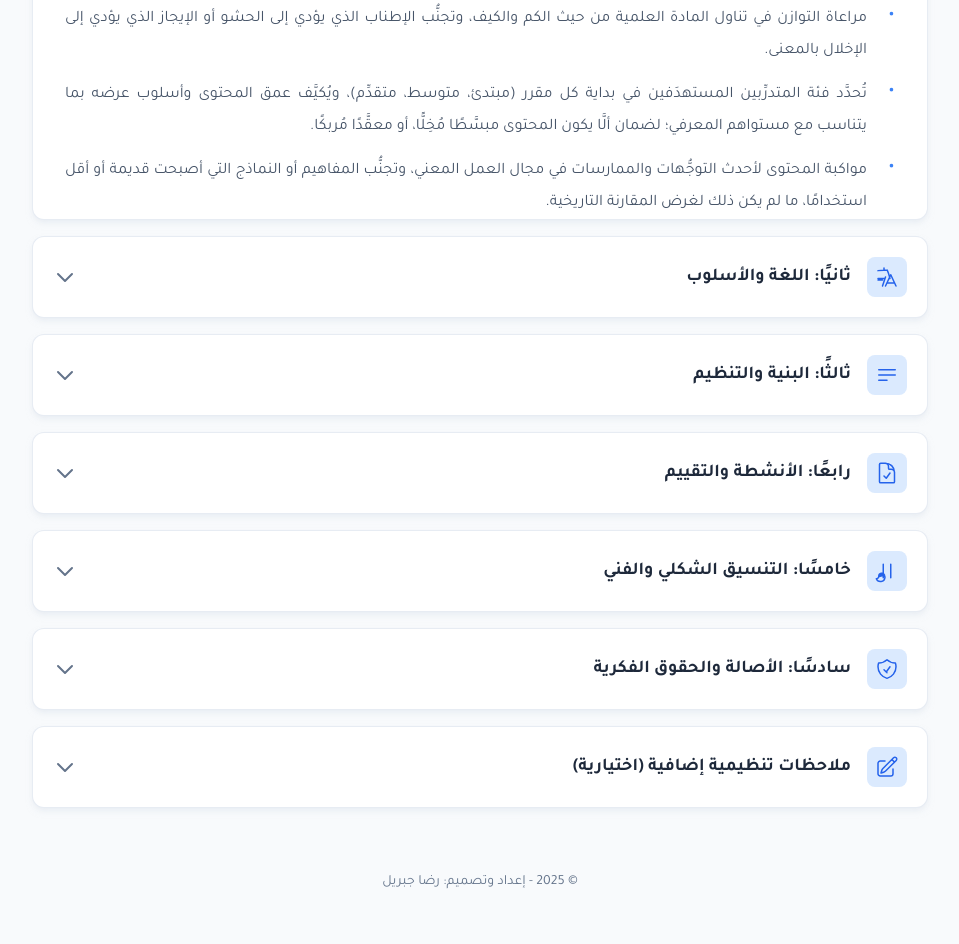
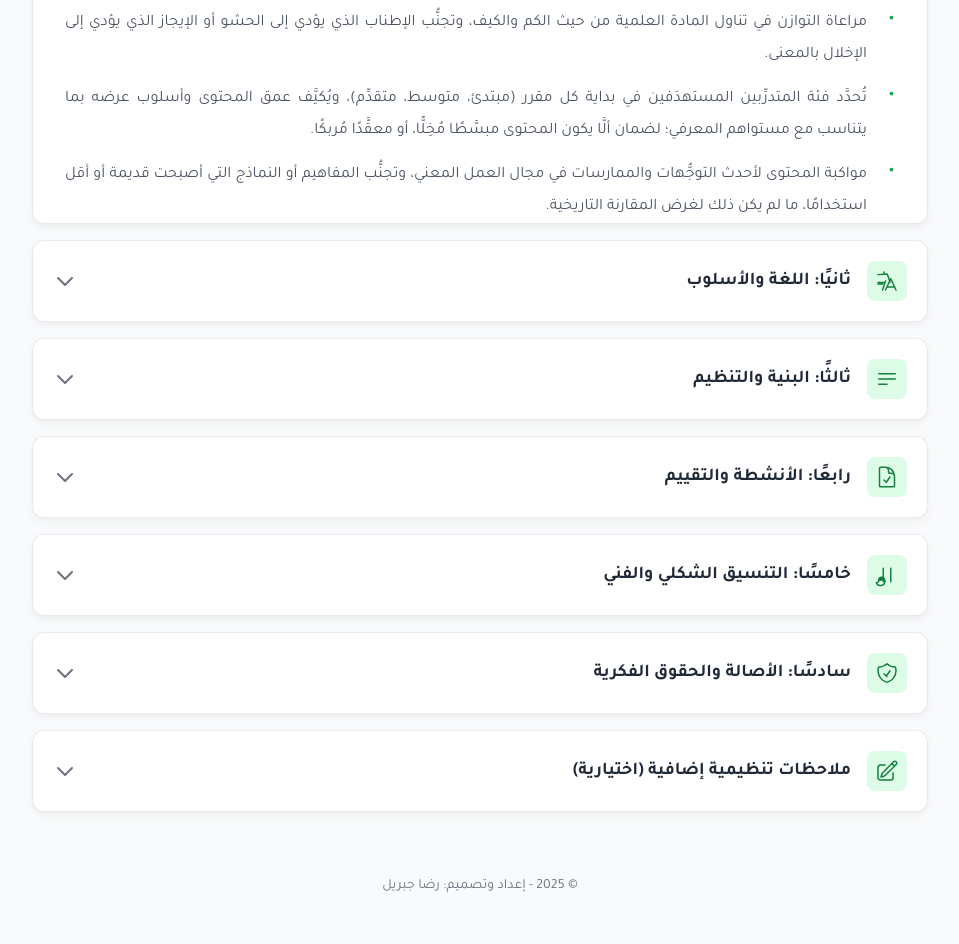
Before and after one commit to Reda-Jebril/Guidelines, a plain HTML site: page index.html in a window 1280 px wide. Shown: the part 553-1497 px from the top of the page, without its empty margins (160-1119 px from the left). Drawn offline with nearby package versions, Linux system fonts and the light colour scheme.

Commit message:
Update index.html

```diff
--- a/index.html
+++ b/index.html
@@ -18,7 +18,7 @@
         body {
             font-family: 'Tajawal', sans-serif;
             direction: rtl;
-            background-color: #f8fafc; /* slate-50 */
+            background-color: #f9fafb; /* gray-50 */
         }
 
         /* Smooth transition for accordion content */
@@ -40,7 +40,12 @@
         /* Justify text within the lists */
         .accordion-content ul li {
             text-align: justify;
-            hyphens: auto; /* Improve justification */
+        }
+
+        /* Paragraph justification and indentation */
+        .intro-paragraph {
+            text-align: justify;
+            text-indent: 2em; /* First-line indent */
         }
 
         /* Custom list bullets */
@@ -58,20 +63,20 @@
             position: absolute;
             right: 0;
             top: 1px;
-            color: #3b82f6; /* blue-500 */
+            color: #16a34a; /* green-600 */
             font-size: 1.5rem;
             line-height: 1.5rem;
         }
     </style>
 </head>
-<body class="text-slate-800">
+<body class="text-gray-800">
 
     <div class="container mx-auto px-4 py-8 md:py-12">
 
         <!-- Header Section -->
         <header class="text-center mb-12">
-            <h1 class="text-4xl md:text-5xl font-bold text-slate-900 mb-3">مقترح لمعايير إعداد المادة العلمية</h1>
-            <p class="text-lg text-slate-600 max-w-4xl mx-auto leading-relaxed">
+            <h1 class="text-4xl md:text-5xl font-bold text-green-900 mb-4">مقترح لمعايير إعداد المادة العلمية</h1>
+            <p class="intro-paragraph text-lg text-gray-600 max-w-4xl mx-auto leading-relaxed">
                 فيما يلي مجموعة من المعايير التي يجب على مؤلف المادة العلمية الالتزام بها، لضمان جودة المحتوى وفاعليته في تحقيق الأهداف التدريبية للمواد المؤلَّفة.
             </p>
         </header>
@@ -80,18 +85,18 @@
         <div id="accordion-container" class="max-w-4xl mx-auto space-y-4">
 
             <!-- Accordion Item 1: Methodology and Content -->
-            <div class="accordion-item bg-white border border-slate-200/80 rounded-xl shadow-md shadow-slate-200/50 overflow-hidden transition-all duration-300">
-                <button class="accordion-button w-full flex justify-between items-center text-right p-5 font-bold text-lg text-slate-800 hover:bg-slate-50 focus:outline-none transition-colors duration-300">
+            <div class="accordion-item bg-white border border-gray-200/80 rounded-xl shadow-md shadow-gray-200/50 overflow-hidden transition-all duration-300">
+                <button class="accordion-button w-full flex justify-between items-center text-right p-5 font-bold text-lg text-gray-800 hover:bg-gray-50 focus:outline-none transition-colors duration-300">
                     <span class="flex items-center gap-4">
-                        <div class="bg-blue-100 text-blue-600 p-2 rounded-lg">
+                        <div class="bg-green-100 text-green-700 p-2 rounded-lg">
                             <svg xmlns="http://www.w3.org/2000/svg" fill="none" viewBox="0 0 24 24" stroke-width="1.5" stroke="currentColor" class="w-6 h-6"><path stroke-linecap="round" stroke-linejoin="round" d="M12 6.042A8.967 8.967 0 006 3.75c-1.052 0-2.062.18-3 .512v14.25A8.987 8.987 0 016 18c2.305 0 4.408.867 6 2.292m0-14.25a8.966 8.966 0 016-2.292c1.052 0 2.062.18 3 .512v14.25A8.987 8.987 0 0018 18a8.967 8.967 0 00-6 2.292m0-14.25v14.25" /></svg>
                         </div>
                         أولًا: المنهجية العلمية والمحتوى
                     </span>
-                    <svg class="chevron-icon w-6 h-6 text-slate-500" fill="none" stroke="currentColor" viewBox="0 0 24 24" xmlns="http://www.w3.org/2000/svg"><path stroke-linecap="round" stroke-linejoin="round" stroke-width="2" d="M19 9l-7 7-7-7"></path></svg>
+                    <svg class="chevron-icon w-6 h-6 text-gray-500" fill="none" stroke="currentColor" viewBox="0 0 24 24" xmlns="http://www.w3.org/2000/svg"><path stroke-linecap="round" stroke-linejoin="round" stroke-width="2" d="M19 9l-7 7-7-7"></path></svg>
                 </button>
                 <div class="accordion-content">
-                    <ul class="custom-list text-slate-600 space-y-3 py-5 leading-loose">
+                    <ul class="custom-list text-gray-600 space-y-3 py-5 leading-loose">
                         <li>الاعتماد على مصادر موثوقة ومحدثة (عربية وأجنبية)، مع توثيقها وفق المنهجية المعتمدة.</li>
                         <li>عرض المفاهيم الإستراتيجية بدقة، وبلغة فصيحة واضحة بعيدة عن الترجمة الحرفية.</li>
                         <li>تضمين أمثلة تطبيقية واقعية (محلية أو عالمية) لدعم الفهم العملي.</li>
@@ -105,18 +110,18 @@
             </div>
 
             <!-- Accordion Item 2: Language and Style -->
-            <div class="accordion-item bg-white border border-slate-200/80 rounded-xl shadow-md shadow-slate-200/50 overflow-hidden transition-all duration-300">
-                <button class="accordion-button w-full flex justify-between items-center text-right p-5 font-bold text-lg text-slate-800 hover:bg-slate-50 focus:outline-none transition-colors duration-300">
+            <div class="accordion-item bg-white border border-gray-200/80 rounded-xl shadow-md shadow-gray-200/50 overflow-hidden transition-all duration-300">
+                <button class="accordion-button w-full flex justify-between items-center text-right p-5 font-bold text-lg text-gray-800 hover:bg-gray-50 focus:outline-none transition-colors duration-300">
                      <span class="flex items-center gap-4">
-                        <div class="bg-blue-100 text-blue-600 p-2 rounded-lg">
+                        <div class="bg-green-100 text-green-700 p-2 rounded-lg">
                            <svg xmlns="http://www.w3.org/2000/svg" fill="none" viewBox="0 0 24 24" stroke-width="1.5" stroke="currentColor" class="w-6 h-6"><path stroke-linecap="round" stroke-linejoin="round" d="M10.5 21l5.25-11.25L21 21m-9-3h7.5M3 5.621a48.474 48.474 0 016-.371m0 0c1.12 0 2.233.038 3.334.114M9 5.25V3m3.334 2.364C13.18 7.061 14.1 10.032 15 13.5M9 13.5H3M7.5 21l3-9M3 15h4.5" /></svg>
                         </div>
                         ثانيًا: اللغة والأسلوب
                     </span>
-                    <svg class="chevron-icon w-6 h-6 text-slate-500" fill="none" stroke="currentColor" viewBox="0 0 24 24" xmlns="http://www.w3.org/2000/svg"><path stroke-linecap="round" stroke-linejoin="round" stroke-width="2" d="M19 9l-7 7-7-7"></path></svg>
+                    <svg class="chevron-icon w-6 h-6 text-gray-500" fill="none" stroke="currentColor" viewBox="0 0 24 24" xmlns="http://www.w3.org/2000/svg"><path stroke-linecap="round" stroke-linejoin="round" stroke-width="2" d="M19 9l-7 7-7-7"></path></svg>
                 </button>
                 <div class="accordion-content">
-                    <ul class="custom-list text-slate-600 space-y-3 py-5 leading-loose">
+                    <ul class="custom-list text-gray-600 space-y-3 py-5 leading-loose">
                         <li>الكتابة بلغة عربية فصيحة ومباشرة، وتجنُّب العامية أو التعبيرات الركيكة أو الحشو أو الترجمة السيئة.</li>
                         <li>تحديد نبرة موحدة للمادة العلمية (مثال: نبرة رسمية موضوعية، أو نبرة تفاعلية مباشرة تخاطب المتدرب) والالتزام بها في جميع أجزاء المحتوى؛ لضمان تجربة متسقة.</li>
                         <li>تجنُّب التكرار ما لم يكن لغرض تعليمي، والاقتصاد في العبارات دون إخلال بالمعنى.</li>
@@ -130,21 +135,19 @@
                 </div>
             </div>
 
-            <!-- Other Accordion items follow the same improved structure -->
-
             <!-- Accordion Item 3: Structure and Organization -->
-            <div class="accordion-item bg-white border border-slate-200/80 rounded-xl shadow-md shadow-slate-200/50 overflow-hidden transition-all duration-300">
-                <button class="accordion-button w-full flex justify-between items-center text-right p-5 font-bold text-lg text-slate-800 hover:bg-slate-50 focus:outline-none transition-colors duration-300">
+            <div class="accordion-item bg-white border border-gray-200/80 rounded-xl shadow-md shadow-gray-200/50 overflow-hidden transition-all duration-300">
+                <button class="accordion-button w-full flex justify-between items-center text-right p-5 font-bold text-lg text-gray-800 hover:bg-gray-50 focus:outline-none transition-colors duration-300">
                     <span class="flex items-center gap-4">
-                        <div class="bg-blue-100 text-blue-600 p-2 rounded-lg">
+                        <div class="bg-green-100 text-green-700 p-2 rounded-lg">
                            <svg xmlns="http://www.w3.org/2000/svg" fill="none" viewBox="0 0 24 24" stroke-width="1.5" stroke="currentColor" class="w-6 h-6"><path stroke-linecap="round" stroke-linejoin="round" d="M3.75 6.75h16.5M3.75 12h16.5m-16.5 5.25H12" /></svg>
                         </div>
                         ثالثًا: البنية والتنظيم
                     </span>
-                    <svg class="chevron-icon w-6 h-6 text-slate-500" fill="none" stroke="currentColor" viewBox="0 0 24 24" xmlns="http://www.w3.org/2000/svg"><path stroke-linecap="round" stroke-linejoin="round" stroke-width="2" d="M19 9l-7 7-7-7"></path></svg>
+                    <svg class="chevron-icon w-6 h-6 text-gray-500" fill="none" stroke="currentColor" viewBox="0 0 24 24" xmlns="http://www.w3.org/2000/svg"><path stroke-linecap="round" stroke-linejoin="round" stroke-width="2" d="M19 9l-7 7-7-7"></path></svg>
                 </button>
                 <div class="accordion-content">
-                   <ul class="custom-list text-slate-600 space-y-3 py-5 leading-loose">
+                   <ul class="custom-list text-gray-600 space-y-3 py-5 leading-loose">
                         <li>تقسيم المحتوى إلى وحدات ومحاور واضحة ذات عناوين فرعية دقيقة ومعبِّرة.</li>
                         <li>بدء كل محور أو موضوع بذكر الأهداف التعليمية الخاصة به، ليعرف المتدرب ما يُتوقع منه تعلمه في هذا الجزء تحديدًا.</li>
                         <li>تقديم تمهيد لكل محور يشرح أهميته، وربطه بالمحور السابق واللاحق.</li>
@@ -155,18 +158,18 @@
             </div>
 
             <!-- Accordion Item 4: Activities and Assessment -->
-            <div class="accordion-item bg-white border border-slate-200/80 rounded-xl shadow-md shadow-slate-200/50 overflow-hidden transition-all duration-300">
-                <button class="accordion-button w-full flex justify-between items-center text-right p-5 font-bold text-lg text-slate-800 hover:bg-slate-50 focus:outline-none transition-colors duration-300">
+            <div class="accordion-item bg-white border border-gray-200/80 rounded-xl shadow-md shadow-gray-200/50 overflow-hidden transition-all duration-300">
+                <button class="accordion-button w-full flex justify-between items-center text-right p-5 font-bold text-lg text-gray-800 hover:bg-gray-50 focus:outline-none transition-colors duration-300">
                     <span class="flex items-center gap-4">
-                        <div class="bg-blue-100 text-blue-600 p-2 rounded-lg">
+                        <div class="bg-green-100 text-green-700 p-2 rounded-lg">
                            <svg xmlns="http://www.w3.org/2000/svg" fill="none" viewBox="0 0 24 24" stroke-width="1.5" stroke="currentColor" class="w-6 h-6"><path stroke-linecap="round" stroke-linejoin="round" d="M10.125 2.25h-4.5c-.621 0-1.125.504-1.125 1.125v17.25c0 .621.504 1.125 1.125 1.125h12.75c.621 0 1.125-.504 1.125-1.125v-9M10.125 2.25h.375a9 9 0 019 9v.375M10.125 2.25A3.375 3.375 0 0113.5 5.625v1.5c0 .621.504 1.125 1.125 1.125h1.5a3.375 3.375 0 013.375 3.375M9 15l2.25 2.25L15 12" /></svg>
                         </div>
                         رابعًا: الأنشطة والتقييم
                     </span>
-                    <svg class="chevron-icon w-6 h-6 text-slate-500" fill="none" stroke="currentColor" viewBox="0 0 24 24" xmlns="http://www.w3.org/2000/svg"><path stroke-linecap="round" stroke-linejoin="round" stroke-width="2" d="M19 9l-7 7-7-7"></path></svg>
+                    <svg class="chevron-icon w-6 h-6 text-gray-500" fill="none" stroke="currentColor" viewBox="0 0 24 24" xmlns="http://www.w3.org/2000/svg"><path stroke-linecap="round" stroke-linejoin="round" stroke-width="2" d="M19 9l-7 7-7-7"></path></svg>
                 </button>
                 <div class="accordion-content">
-                    <ul class="custom-list text-slate-600 space-y-3 py-5 leading-loose">
+                    <ul class="custom-list text-gray-600 space-y-3 py-5 leading-loose">
                         <li>تصميم أنشطة تدريبية متنوعة (صواب أم خطأ، اختيار من متعدد، دراسة حالة، نشاط جماعي).</li>
                         <li>ربط كل نشاط بهدف تدريبي محدد مذكور في بداية الوحدة.</li>
                         <li>تصميم الأنشطة بحيث تحاكي مواقف ومشكلات من بيئة العمل الواقعية قدر الإمكان، لتعزيز المهارات التطبيقية.</li>
@@ -179,18 +182,18 @@
             </div>
 
             <!-- Accordion Item 5: Formatting -->
-            <div class="accordion-item bg-white border border-slate-200/80 rounded-xl shadow-md shadow-slate-200/50 overflow-hidden transition-all duration-300">
-                <button class="accordion-button w-full flex justify-between items-center text-right p-5 font-bold text-lg text-slate-800 hover:bg-slate-50 focus:outline-none transition-colors duration-300">
+            <div class="accordion-item bg-white border border-gray-200/80 rounded-xl shadow-md shadow-gray-200/50 overflow-hidden transition-all duration-300">
+                <button class="accordion-button w-full flex justify-between items-center text-right p-5 font-bold text-lg text-gray-800 hover:bg-gray-50 focus:outline-none transition-colors duration-300">
                     <span class="flex items-center gap-4">
-                       <div class="bg-blue-100 text-blue-600 p-2 rounded-lg">
+                       <div class="bg-green-100 text-green-700 p-2 rounded-lg">
                           <svg xmlns="http://www.w3.org/2000/svg" fill="none" viewBox="0 0 24 24" stroke-width="1.5" stroke="currentColor" class="w-6 h-6"><path stroke-linecap="round" stroke-linejoin="round" d="M9.53 16.122a3 3 0 00-5.78 1.128 2.25 2.25 0 01-2.43 2.43a4.5 4.5 0 008.642-1.128 3 3 0 00-5.78-1.128zM15.75 5.25v13.5m-7.5-13.5v13.5" /></svg>
                        </div>
                         خامسًا: التنسيق الشكلي والفني
                     </span>
-                    <svg class="chevron-icon w-6 h-6 text-slate-500" fill="none" stroke="currentColor" viewBox="0 0 24 24" xmlns="http://www.w3.org/2000/svg"><path stroke-linecap="round" stroke-linejoin="round" stroke-width="2" d="M19 9l-7 7-7-7"></path></svg>
+                    <svg class="chevron-icon w-6 h-6 text-gray-500" fill="none" stroke="currentColor" viewBox="0 0 24 24" xmlns="http://www.w3.org/2000/svg"><path stroke-linecap="round" stroke-linejoin="round" stroke-width="2" d="M19 9l-7 7-7-7"></path></svg>
                 </button>
                 <div class="accordion-content">
-                    <ul class="custom-list text-slate-600 space-y-3 py-5 leading-loose">
+                    <ul class="custom-list text-gray-600 space-y-3 py-5 leading-loose">
                         <li>استخدام خط معتمد (يُحدَّد لاحقًا)، بحجم مناسب: (16–18 للعناوين الرئيسة، و14–16 للمتن).</li>
                         <li>توحيد تنسيق العناوين (العنوان الرئيس بخط عريض، والفرعي كذلك بخط عريض لكن بسمك أقل).</li>
                         <li>إدراج الجداول والأشكال بتسميات دقيقة، مع الإشارة إلى المصدر إن وُجد.</li>
@@ -201,18 +204,18 @@
             </div>
 
             <!-- Accordion Item 6: Authenticity and Intellectual Property -->
-            <div class="accordion-item bg-white border border-slate-200/80 rounded-xl shadow-md shadow-slate-200/50 overflow-hidden transition-all duration-300">
-                <button class="accordion-button w-full flex justify-between items-center text-right p-5 font-bold text-lg text-slate-800 hover:bg-slate-50 focus:outline-none transition-colors duration-300">
+            <div class="accordion-item bg-white border border-gray-200/80 rounded-xl shadow-md shadow-gray-200/50 overflow-hidden transition-all duration-300">
+                <button class="accordion-button w-full flex justify-between items-center text-right p-5 font-bold text-lg text-gray-800 hover:bg-gray-50 focus:outline-none transition-colors duration-300">
                     <span class="flex items-center gap-4">
-                        <div class="bg-blue-100 text-blue-600 p-2 rounded-lg">
+                        <div class="bg-green-100 text-green-700 p-2 rounded-lg">
                            <svg xmlns="http://www.w3.org/2000/svg" fill="none" viewBox="0 0 24 24" stroke-width="1.5" stroke="currentColor" class="w-6 h-6"><path stroke-linecap="round" stroke-linejoin="round" d="M9 12.75L11.25 15 15 9.75m-3-7.036A11.959 11.959 0 013.598 6 11.99 11.99 0 003 9.749c0 5.592 3.824 10.29 9 11.622 5.176-1.332 9-6.03 9-11.622 0-1.31-.21-2.571-.598-3.751h-.152c-3.196 0-6.1-1.248-8.25-3.286zm0 13.036h.008v.008h-.008v-.008z" /></svg>
                         </div>
                         سادسًا: الأصالة والحقوق الفكرية
                     </span>
-                    <svg class="chevron-icon w-6 h-6 text-slate-500" fill="none" stroke="currentColor" viewBox="0 0 24 24" xmlns="http://www.w3.org/2000/svg"><path stroke-linecap="round" stroke-linejoin="round" stroke-width="2" d="M19 9l-7 7-7-7"></path></svg>
+                    <svg class="chevron-icon w-6 h-6 text-gray-500" fill="none" stroke="currentColor" viewBox="0 0 24 24" xmlns="http://www.w3.org/2000/svg"><path stroke-linecap="round" stroke-linejoin="round" stroke-width="2" d="M19 9l-7 7-7-7"></path></svg>
                 </button>
                 <div class="accordion-content">
-                    <ul class="custom-list text-slate-600 space-y-3 py-5 leading-loose">
+                    <ul class="custom-list text-gray-600 space-y-3 py-5 leading-loose">
                         <li>تجنُّب استخدام أدوات الذكاء الاصطناعي (Generative AI) في إنشاء أو تأليف المحتوى العلمي الأساسي للمادة؛ لضمان الأصالة والعمق الفكري البشري.</li>
                         <li>ضمان خلو المحتوى من السرقة العلمية أو النقل المباشر غير الموثَّق.</li>
                         <li>استخدام البرامج أو المواقع المناسبة للكشف عن الانتحال إن وُجِد اشتباه.</li>
@@ -222,18 +225,18 @@
             </div>
 
             <!-- Accordion Item 7: Additional Notes -->
-            <div class="accordion-item bg-white border border-slate-200/80 rounded-xl shadow-md shadow-slate-200/50 overflow-hidden transition-all duration-300">
-                <button class="accordion-button w-full flex justify-between items-center text-right p-5 font-bold text-lg text-slate-800 hover:bg-slate-50 focus:outline-none transition-colors duration-300">
+            <div class="accordion-item bg-white border border-gray-200/80 rounded-xl shadow-md shadow-gray-200/50 overflow-hidden transition-all duration-300">
+                <button class="accordion-button w-full flex justify-between items-center text-right p-5 font-bold text-lg text-gray-800 hover:bg-gray-50 focus:outline-none transition-colors duration-300">
                     <span class="flex items-center gap-4">
-                        <div class="bg-blue-100 text-blue-600 p-2 rounded-lg">
+                        <div class="bg-green-100 text-green-700 p-2 rounded-lg">
                            <svg xmlns="http://www.w3.org/2000/svg" fill="none" viewBox="0 0 24 24" stroke-width="1.5" stroke="currentColor" class="w-6 h-6"><path stroke-linecap="round" stroke-linejoin="round" d="M16.862 4.487l1.687-1.688a1.875 1.875 0 112.652 2.652L10.582 16.07a4.5 4.5 0 01-1.897 1.13L6 18l.8-2.685a4.5 4.5 0 011.13-1.897l8.932-8.931zm0 0L19.5 7.125M18 14v4.75A2.25 2.25 0 0115.75 21H5.25A2.25 2.25 0 013 18.75V8.25A2.25 2.25 0 015.25 6H10" /></svg>
                         </div>
                         ملاحظات تنظيمية إضافية (اختيارية)
                     </span>
-                    <svg class="chevron-icon w-6 h-6 text-slate-500" fill="none" stroke="currentColor" viewBox="0 0 24 24" xmlns="http://www.w3.org/2000/svg"><path stroke-linecap="round" stroke-linejoin="round" stroke-width="2" d="M19 9l-7 7-7-7"></path></svg>
+                    <svg class="chevron-icon w-6 h-6 text-gray-500" fill="none" stroke="currentColor" viewBox="0 0 24 24" xmlns="http://www.w3.org/2000/svg"><path stroke-linecap="round" stroke-linejoin="round" stroke-width="2" d="M19 9l-7 7-7-7"></path></svg>
                 </button>
                 <div class="accordion-content">
-                    <ul class="custom-list text-slate-600 space-y-3 py-5 leading-loose">
+                    <ul class="custom-list text-gray-600 space-y-3 py-5 leading-loose">
                         <li>إرسال المحتوى على هيئة ملف وورد مفتوح.</li>
                         <li>يُفضَّل أن تحتوي كل وحدة على مخطط مفاهيمي أو جدول تلخيصي.</li>
                         <li>الالتزام بتسليم المحتوى حسب الجدول الزمني المحدد، مع مراعاة وقت للمراجعة والتحكيم.</li>
@@ -244,7 +247,7 @@
         </div>
 
         <!-- Footer -->
-         <footer class="text-center mt-16 text-sm text-slate-500">
+         <footer class="text-center mt-16 text-sm text-gray-500">
             <p>© 2025 - إعداد وتصميم: رضا جبريل</p>
         </footer>
 
```
